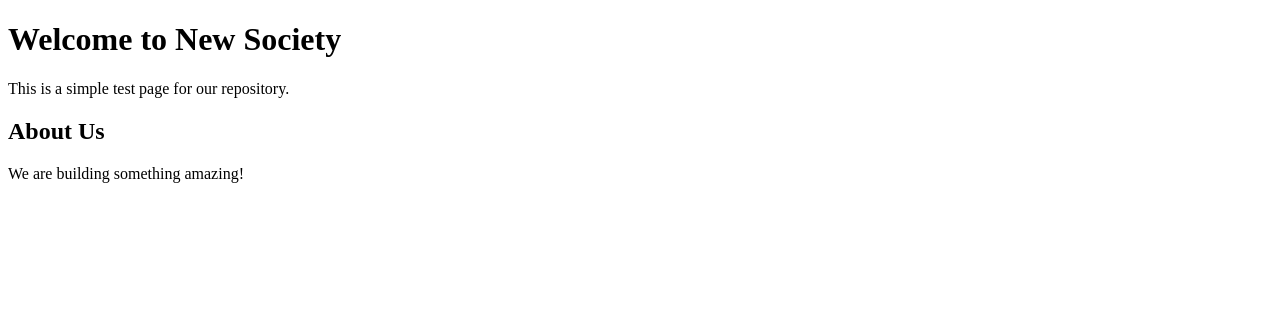
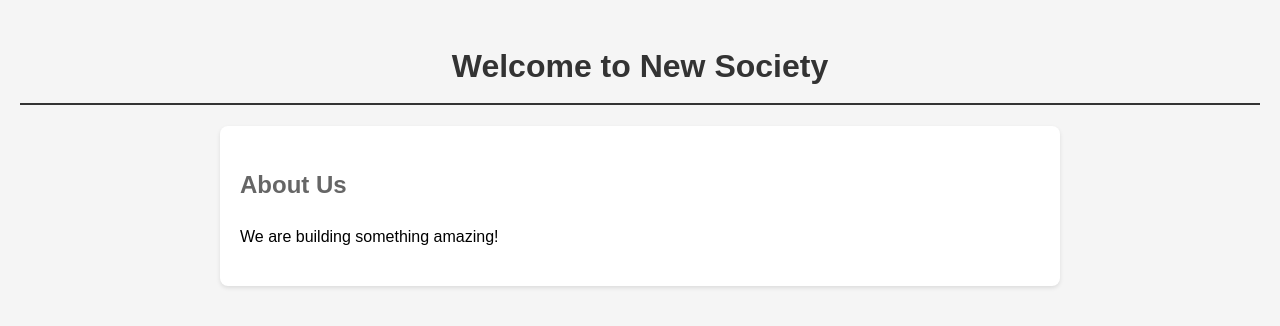
Before and after one commit to Parthee-Vijaya/new-society-test, a plain HTML site: page index.html in a window 1280 px wide. Drawn offline with Linux system fonts and the light colour scheme.

Commit message:
Add CSS styling to HTML page

```diff
--- a/index.html
+++ b/index.html
@@ -4,10 +4,35 @@
     <meta charset="UTF-8">
     <meta name="viewport" content="width=device-width, initial-scale=1.0">
     <title>Welcome to New Society</title>
+    <style>
+        body {
+            font-family: Arial, sans-serif;
+            line-height: 1.6;
+            margin: 0;
+            padding: 20px;
+            background-color: #f5f5f5;
+        }
+        h1 {
+            color: #333;
+            text-align: center;
+            border-bottom: 2px solid #333;
+            padding-bottom: 10px;
+        }
+        .content {
+            max-width: 800px;
+            margin: 0 auto;
+            background-color: white;
+            padding: 20px;
+            border-radius: 8px;
+            box-shadow: 0 2px 4px rgba(0,0,0,0.1);
+        }
+        h2 {
+            color: #666;
+        }
+    </style>
 </head>
 <body>
     <h1>Welcome to New Society</h1>
-    <p>This is a simple test page for our repository.</p>
     <div class="content">
         <h2>About Us</h2>
         <p>We are building something amazing!</p>
```
